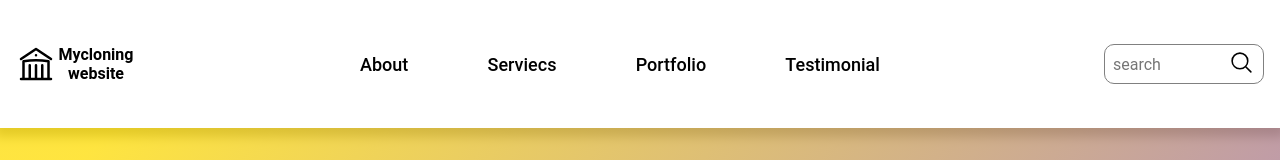
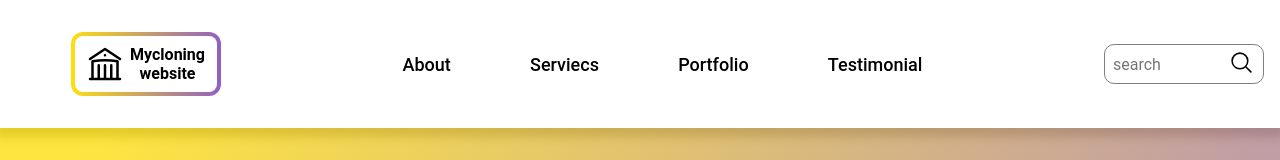
Before and after one commit to pookao1123/my-personal-website, a React (Vite) app: page / in a window 1280 px wide. Shown: the top 160 px of the page. Built offline with nearby package versions, Linux system fonts and the light colour scheme.

Commit message:
fix web_icon-style

```diff
--- a/src/App.css
+++ b/src/App.css
@@ -82,12 +82,21 @@ ul li:hover {
 
 
 .web-icon-header {
-  width: 120px;
+  width: 150px;
   display: flex;
   align-items: center;
   justify-content: space-around;
   cursor: pointer;
   user-select: none;
+  margin-left: 55px;
+  padding: 8px;
+  background:
+  linear-gradient(white, white) padding-box,
+  linear-gradient(to right, #fede10, #915fc4) border-box;
+
+  border-radius: 12px;
+  border: 4px solid transparent;
+
 }
 .web-icon-header svg {
   width: 40px;
```
